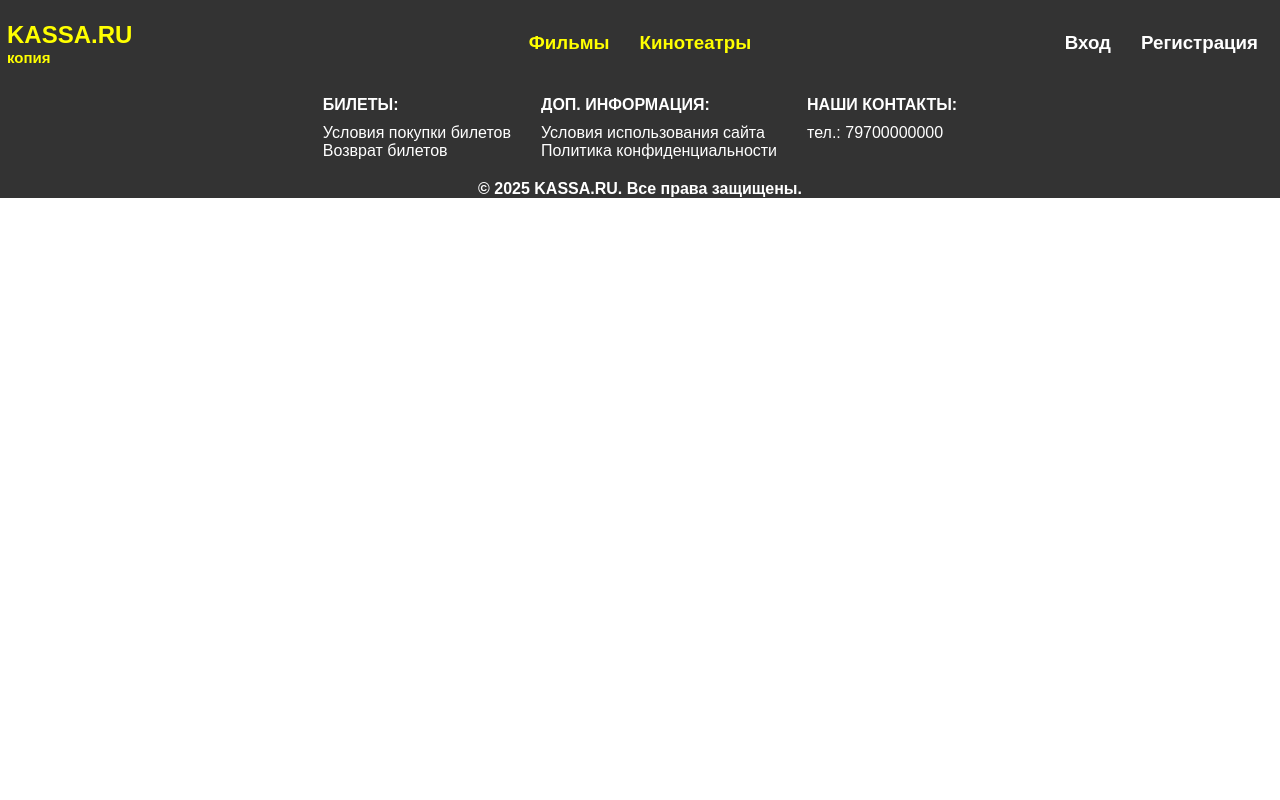
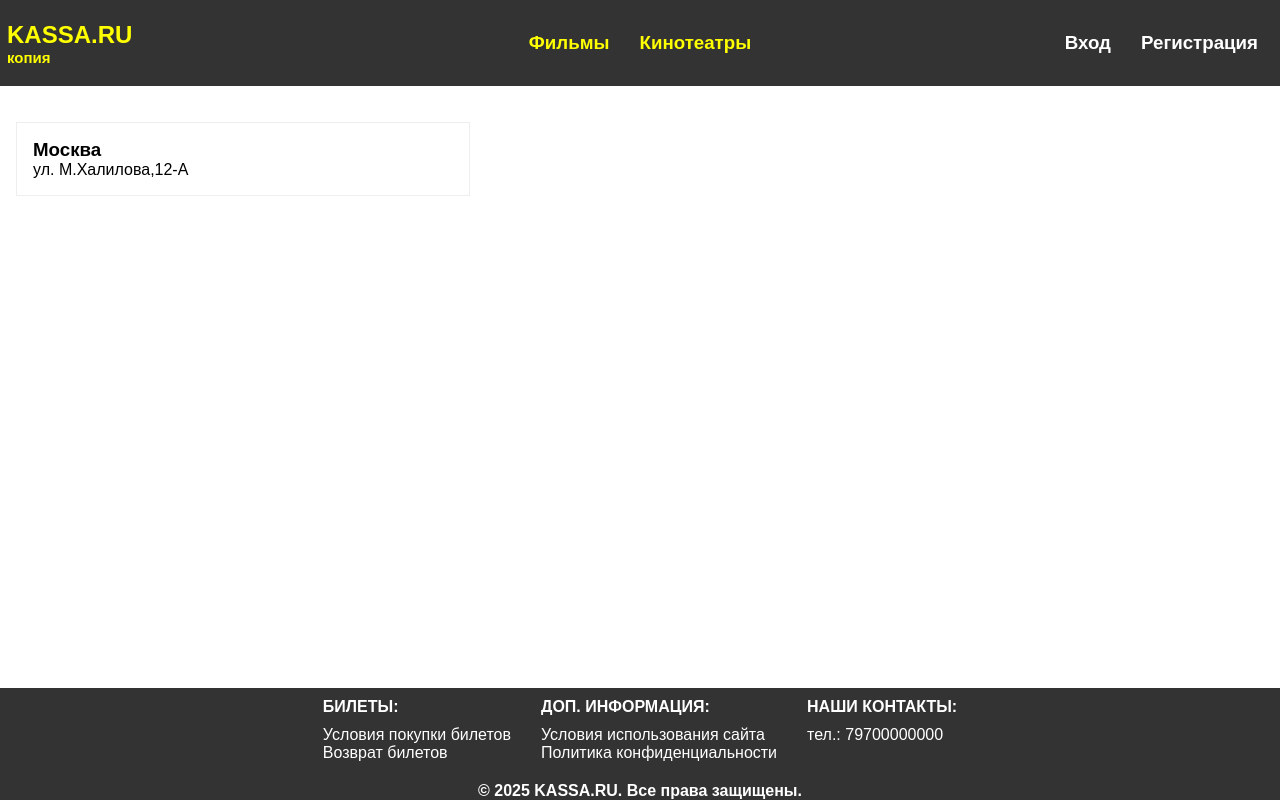
Before and after one commit to JubobaAlex/Kassa.ru-Clone, a React (Vite) app: page /cinemas in a window 1280 px wide. Built offline with nearby package versions, Linux system fonts and the light colour scheme.

Commit message:
The Cinema.tsx component is ready

```diff
--- /dev/null
+++ b/public/data/movietheaters.json
@@ -0,0 +1,9 @@
+{
+    "theatere": [
+        {
+            "id":1,
+            "point": "Москва",
+            "street": "ул. М.Халилова,12-А"
+        }
+    ]
+}
--- a/src/App.css
+++ b/src/App.css
@@ -0,0 +1,9 @@
+.app {
+  display: flex;
+  flex-direction: column;
+  min-height: 100vh;
+}
+
+.main-content {
+  flex: 1;
+}
--- a/src/components/Allfilms.tsx
+++ b/src/components/Allfilms.tsx
@@ -22,7 +22,7 @@ export default function Allfilms() {
 
   async function fetchFilms() {
     try {
-      const result = await axios.get('./data/date.json')
+      const result = await axios.get('./data/films.json')
       setMovies(result.data.movies)
     }
     catch(err) {
--- a/src/components/Films.tsx
+++ b/src/components/Films.tsx
@@ -4,7 +4,7 @@ import './style/Films.css'
 import Button from "./Button"
 
 
-interface Movie {
+interface IMovie {
   id: number
   title: string
   original_title: string
@@ -16,7 +16,7 @@ interface Movie {
 }
 
 export default function Films() {
-  const [movies, setMovies] = useState<Movie[]>([])
+  const [movies, setMovies] = useState<IMovie[]>([])
   const [error, setError] = useState<string | null>(null)
   useEffect(() => {
     fetchFilms()
@@ -24,7 +24,7 @@ export default function Films() {
 
   async function fetchFilms() {
     try {
-      const result = await axios.get('./data/date.json')
+      const result = await axios.get('./data/films.json')
       setMovies(result.data.movies)
     }
     catch(err) {
--- /dev/null
+++ b/src/components/Theaters.tsx
@@ -0,0 +1,47 @@
+import axios from "axios"
+import { useEffect, useState } from "react"
+import './style/Theaters.css'
+
+export default function Theaters() {
+    interface ITheater {
+        id: number
+        point:string
+        street:string
+    }
+    useEffect(() => {
+        fetchTheaters()
+    },[])
+
+    const [theaters , setTheaters] = useState<ITheater[]>([])
+    const [error, setError] = useState<string | null>(null)
+
+    async function fetchTheaters(){
+        try {
+            const result = await axios.get('./data/movietheaters.json')
+            setTheaters(result.data.theatere)
+        }
+        catch(err) {
+            const errorMessage = err instanceof Error ? err.message : 'Произошла ошибка'
+            setError(errorMessage)
+        }
+        if (error) {
+        return <div>Ошибка: {error}</div>
+  }
+    }
+    return (
+        <div>
+            {theaters.length === 0 ? (
+                    <div>Нет данных о кинотеатрах</div>
+            ): (
+                <div className="theaters-main" >
+                    {theaters.map(theater => (
+                        <div className="content-theaters">
+                            <h3 className="point">{theater.point}</h3>
+                            <p className="street">{theater.street}</p>
+                        </div>
+                    ))}
+                </div>
+            )}
+        </div>
+    )
+}
--- /dev/null
+++ b/src/components/style/Theaters.css
@@ -0,0 +1,17 @@
+
+.theaters-main {
+    border: 1px solid #eee;
+    padding: 1em;
+    margin: 1em;
+    display: flex;
+
+    width: 420px;
+}
+
+.point {
+    cursor: pointer;
+}
+
+.point:hover {
+    text-decoration:underline;
+}
--- a/src/pages/Сinema.tsx
+++ b/src/pages/Сinema.tsx
@@ -1,7 +1,9 @@
+import Theaters from "../components/theaters";
+
 export default function Cinema() {
     return(
-        <div>
-
+        <div style={{ flex: 1, padding: '20px 0' }}>
+            <Theaters />
         </div>
     )
 }
```
Also changed, not shown: public/data/films.json (renamed from public/data/date.json).
